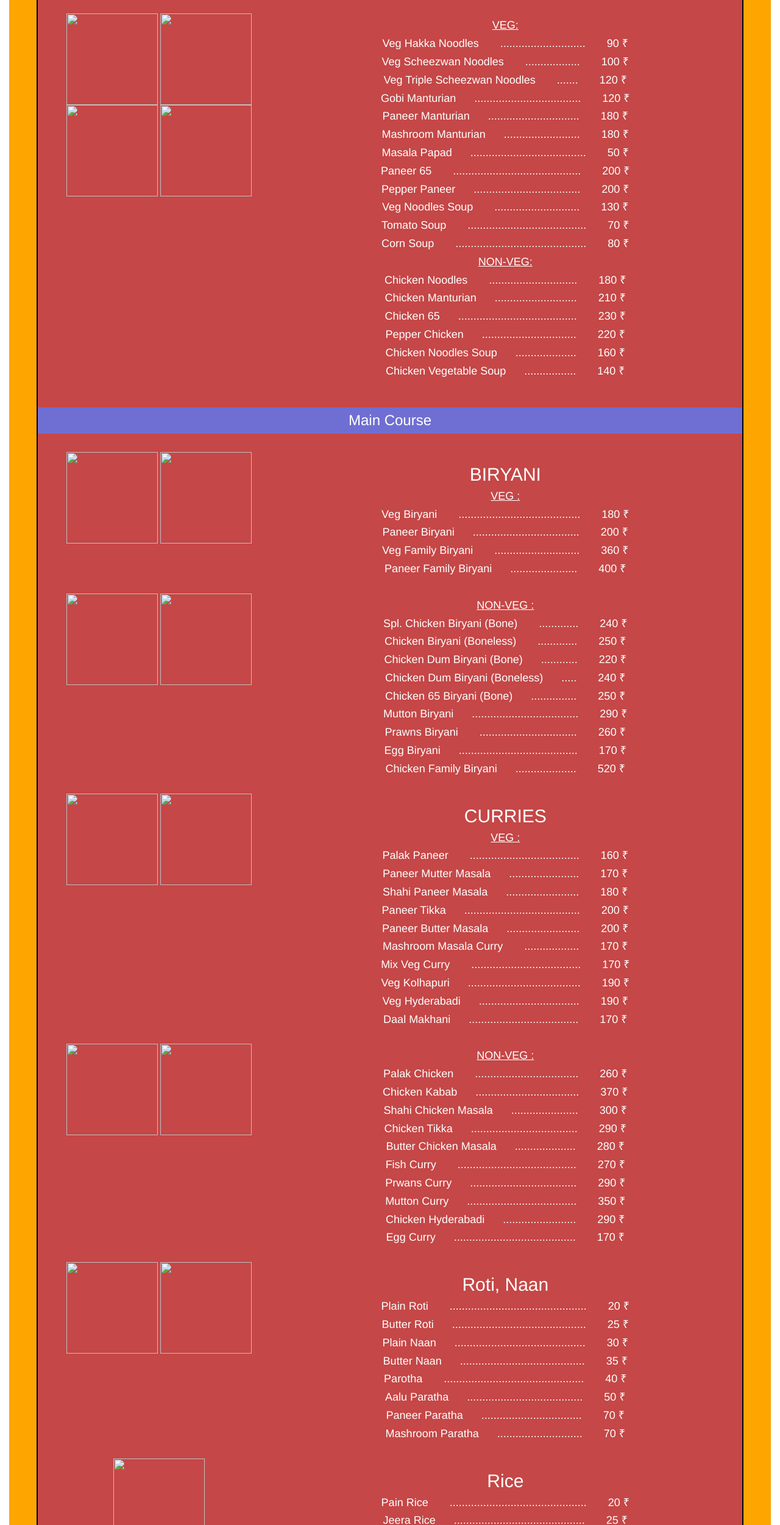
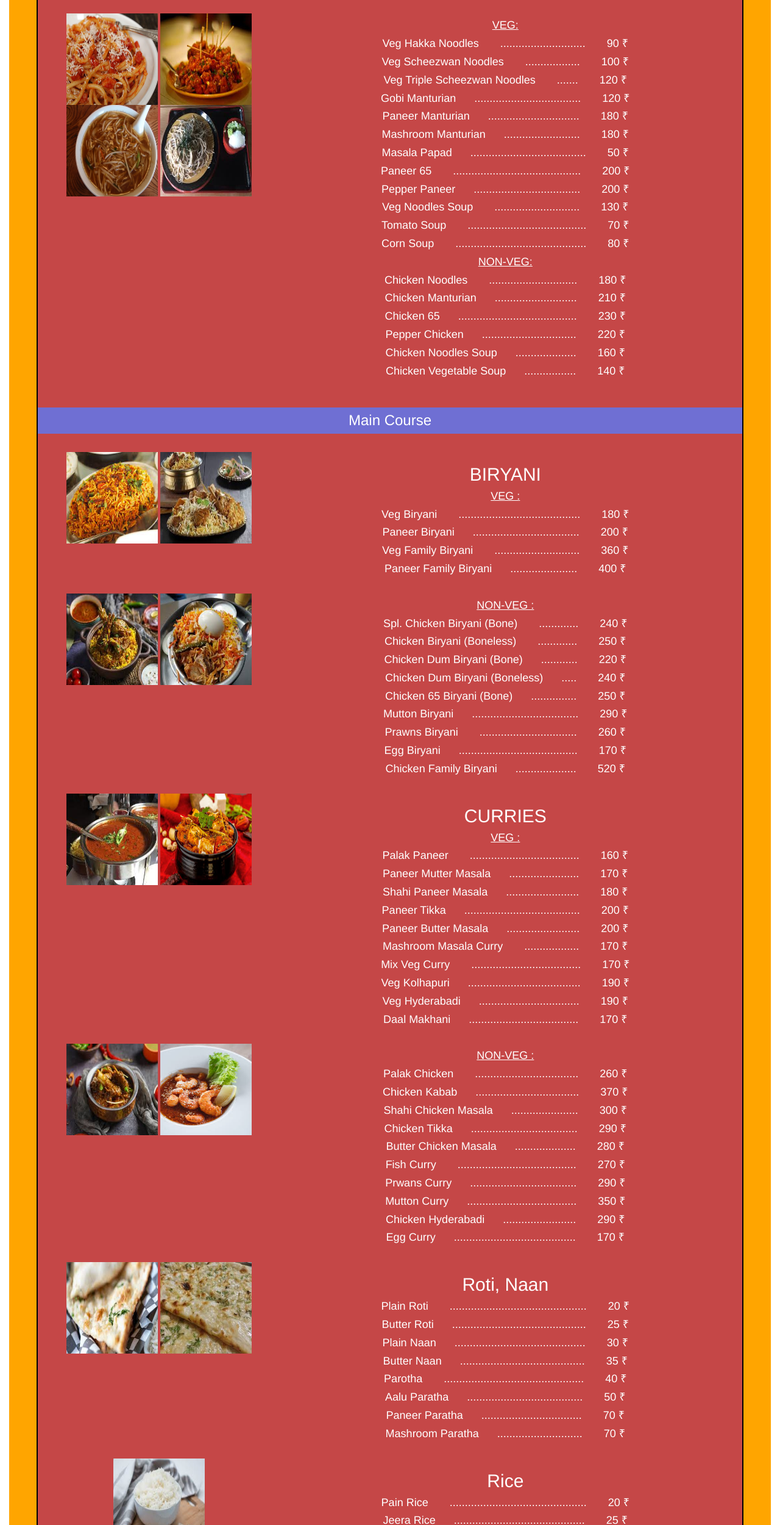
Before and after one commit to dipali2103/MyProjects, a plain HTML site: page Hotel/menucard.html in a window 1280 px wide. Shown: the part 300-2800 px from the top of the page at 61% size. Drawn offline with Linux system fonts and the light colour scheme.

Commit message:
Update menucard.html

```diff
--- a/Hotel/menucard.html
+++ b/Hotel/menucard.html
@@ -11,7 +11,7 @@
     </head>
     <body class="container-fluid">
 <header>
-    <H1><img src="../Public/images/hotel-logo.jpg" height="60px" width="60px"> HOTEL DELIGHT</H1>
+    <H1><img src="images/hotel-logo.jpg" height="60px" width="60px"> HOTEL DELIGHT</H1>
 <nav>
     <a href="index.html">HOME</a>
     <a href="hotelRegistrationForm.html">BOOK A ROOM</a>
@@ -23,10 +23,10 @@
         <h3>Starters</h3>
         <dl>
             <dt>
-                <img src="../Public/images/5.jpg" height="150px" width="150px">
-                <img src="../Public/images/vegManturian.jpg" height="150px" width="150px">
-                <img src="../Public/images/soup.jpg" height="150px" width="150px">
-                <img src="../Public/images/9.jpg" height="150px" width="150px">
+                <img src="images/5.jpg" height="150px" width="150px">
+                <img src="images/vegManturian.jpg" height="150px" width="150px">
+                <img src="images/soup.jpg" height="150px" width="150px">
+                <img src="images/9.jpg" height="150px" width="150px">
             </dt>
             <dd>
                 <h4 style="text-decoration:underline">VEG:</h4>
@@ -55,8 +55,8 @@
          <h3>Main Course</h3>
         <dl>
             <dt>
-                <img src="../Public/images/vegBiryani.jpg" height="150px" width="150px">
-                <img src="../Public/images/6.jpg" height="150px" width="150px">
+                <img src="images/vegBiryani.jpg" height="150px" width="150px">
+                <img src="images/6.jpg" height="150px" width="150px">
             </dt>
             <dd>
                <h2 style="text-align:center">BIRYANI</h2>
@@ -67,8 +67,8 @@
                <h4>Paneer Family Biryani &nbsp; &nbsp; &nbsp;...................... &nbsp; &nbsp; &nbsp; 400 &#8377;</h4>
              </dd>
              <dt>
-                <img src="../Public/images/biryanni.jpg" height="150px" width="150px">
-                <img src="../Public/images/eggBiryani.jpg" height="150px" width="150px">
+                <img src="images/biryanni.jpg" height="150px" width="150px">
+                <img src="images/eggBiryani.jpg" height="150px" width="150px">
              </dt>
              <dd>
                <h4 style="text-decoration:underline">NON-VEG : </h4>
@@ -83,8 +83,8 @@
                <h4>Chicken Family Biryani &nbsp; &nbsp; &nbsp;.................... &nbsp; &nbsp; &nbsp; 520 &#8377;</h4>
             </dd>
             <dt>
-                <img src="../Public/images/vegKolhapuri.jpg" height="150px" width="150px">
-                <img src="../Public/images/ButterPaneer.jpg" height="150px" width="150px">
+                <img src="images/vegKolhapuri.jpg" height="150px" width="150px">
+                <img src="images/ButterPaneer.jpg" height="150px" width="150px">
             </dt>
             <dd>
                <h2 style="text-align:center">CURRIES</h2>
@@ -101,8 +101,8 @@
                <h4>Daal Makhani &nbsp; &nbsp; &nbsp;.................................... &nbsp; &nbsp; &nbsp; 170 &#8377;</h4>
                </dd>
                <dt>
-                <img src="../Public/images/mutton.jpg" height="150px" width="150px">
-                <img src="../Public/images/prawns.jpg" height="150px" width="150px">
+                <img src="images/mutton.jpg" height="150px" width="150px">
+                <img src="images/prawns.jpg" height="150px" width="150px">
                </dt>
                <dd>
                <h4 style="text-decoration:underline">NON-VEG : </h4>
@@ -118,8 +118,8 @@
                <h4>Egg Curry &nbsp; &nbsp; &nbsp;........................................ &nbsp; &nbsp; &nbsp; 170 &#8377;</h4>
             </dd>
             <dt>
-                <img src="../Public/images/naan.jpg" height="150px" width="150px">
-                <img src="../Public/images/naan2.jpg" height="150px" width="150px">
+                <img src="images/naan.jpg" height="150px" width="150px">
+                <img src="images/naan2.jpg" height="150px" width="150px">
             </dt>
             <dd>
                <h2 style="text-align:center">Roti, Naan</h2>
@@ -133,7 +133,7 @@
                <h4>Mashroom Paratha &nbsp; &nbsp; &nbsp;............................ &nbsp; &nbsp; &nbsp; 70 &#8377;</h4>
             </dd>
             <dt>
-                <img src="../Public/images/rice.jpg" height="150px" width="150px">
+                <img src="images/rice.jpg" height="150px" width="150px">
             </dt>
             <dd>
                <h2 style="text-align:center">Rice</h2>
@@ -146,10 +146,10 @@
         <h3> Cold Drink & Icecream</h3>
         <dl>
             <dt>
-                <img src="../Public/images/colddrink.jpg" height="150px" width="150px">
-                <img src="../Public/images/colddrink2.jpg" height="150px" width="150px">
-                <img src="../Public/images/icecream.jpg" height="150px" width="150px">
-                <img src="../Public/images/icecream2.jpg" height="150px" width="150px">
+                <img src="images/colddrink.jpg" height="150px" width="150px">
+                <img src="images/colddrink2.jpg" height="150px" width="150px">
+                <img src="images/icecream.jpg" height="150px" width="150px">
+                <img src="images/icecream2.jpg" height="150px" width="150px">
             </dt>
             <dd>
                <h2 style="text-align:center">Cold Drinks</h2>
@@ -186,7 +186,7 @@
              <u> Contact Us:-</u> <br>
                Mobile Number: <i class="fa fa-phone"></i> 9898002020 <br>
                MailId:  deluxRestaurant@gmail.com <br>
-               Website:<i class="fa fa-globe"></i><a href="https://dipali2103.github.io/HotelDelight/">https://dipali2103.github.io/HotelDelight/</a>
+               Website:<i class="fa fa-globe"></i><a href="https://dipali2103.github.io/MyProjects/Hotel/">https://dipali2103.github.io/MyProjects/Hotel/</a>
            </p>
        </div>
        <div class="col-sm-4">
```
